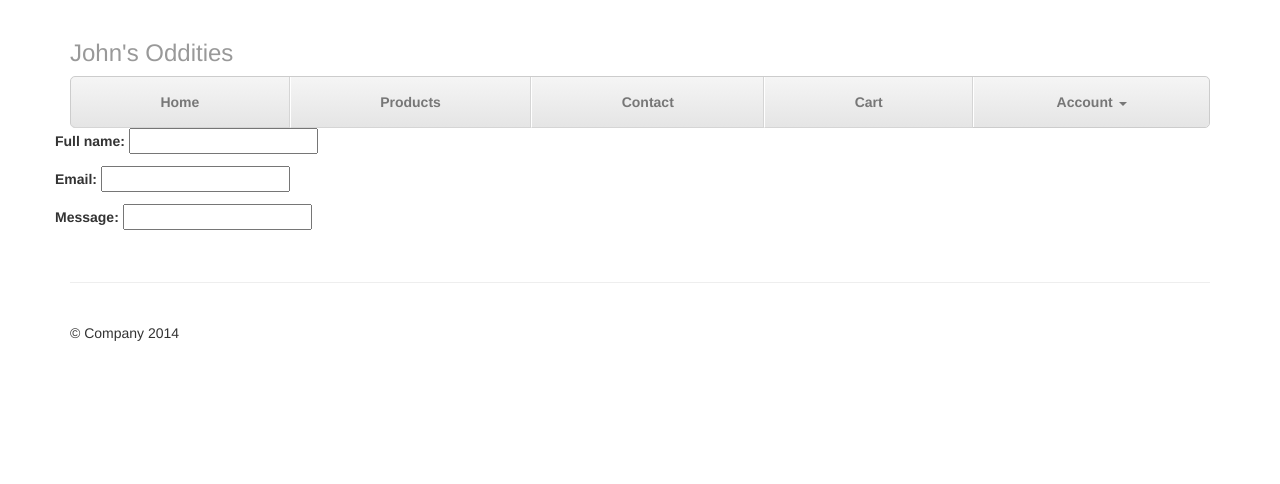
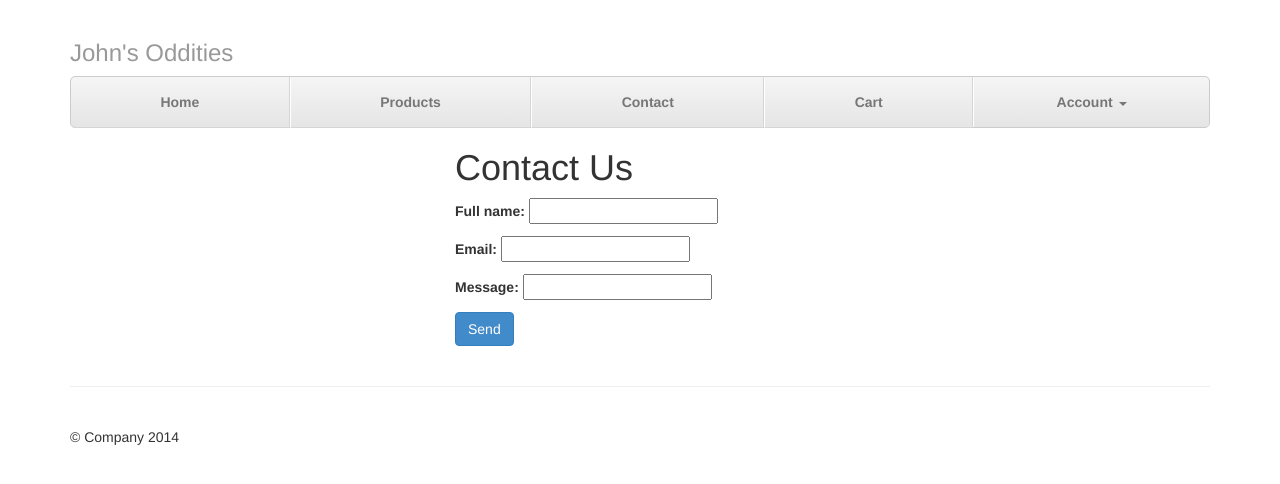
Before and after one commit to jjh5030/cfe-ecommerce, a Django app: template static/templates/contact/contact_us.html in a window 1280 px wide. Shown: the top 484 px of the page. Run offline with Django 3.2, Linux system fonts and the light colour scheme; the template is opened without the code that fills it: values that come from a table or form of the project are taken from there, others are empty; parts of the project's set-up code (start-up, migrations or seed data) failed here and were passed over; some libraries are stand-ins or nearby versions.

Commit message:
Lecture 84
UPDATE CONTACT PAGE

```diff
--- a/static/templates/contact/contact_us.html
+++ b/static/templates/contact/contact_us.html
@@ -1,5 +1,16 @@
 {%  extends 'base.html' %}
 
 {%  block content %}
-{{ form.as_p }}
+    <div class="row">
+        <div class="col-lg-4 col-lg-offset-4">
+            <h1>Contact Us</h1>
+            <form class="form" method="POST" action=""> {% csrf_token %}
+                {{ form.as_p }}
+                <input type="submit" class="btn btn-primary" value="Send">
+            </form>
+
+        </div>
+
+    </div>
+
 {% endblock %}
```
Also changed, not shown: contact/views.py (+7 -1 lines).
